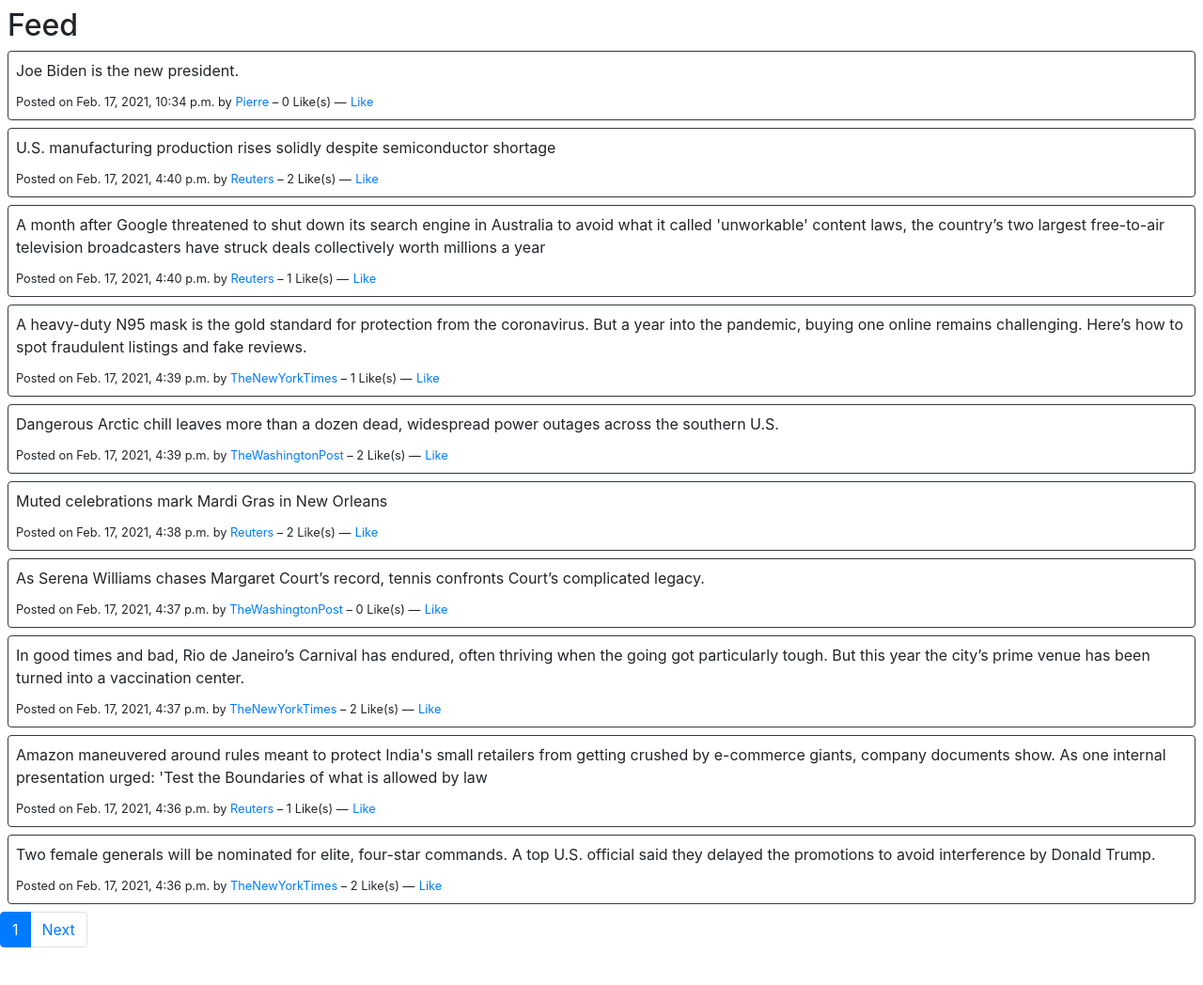
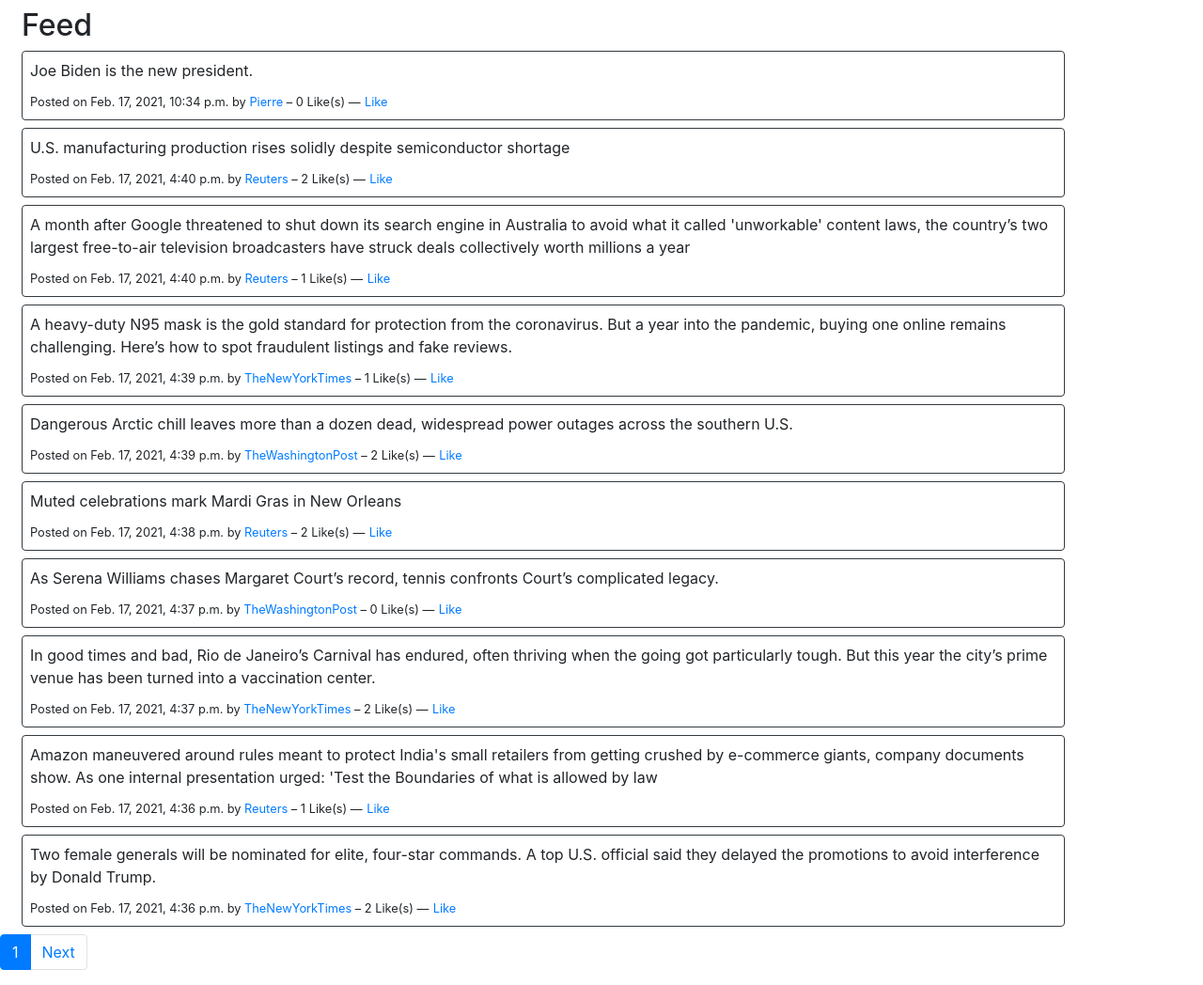
Before and after one commit to palexthom/CS50w, a Django app: page /posts in a window 1280 px wide. Shown: the part 56-1104 px from the top of the page at 94% size. Before the commit the page ends 1064 px from the top, so only its background shows below. Run offline with Django 3.2, Linux system fonts and the light colour scheme; a user stored in the database is signed in; data comes from the database, SQL or seed files in the repository; both versions use the stored data as it was after the commit; some libraries are stand-ins or nearby versions.

Commit message:
Final changes

```diff
--- a/project4/network/static/network/index.js
+++ b/project4/network/static/network/index.js
@@ -105,7 +105,8 @@
     console.log(contents)
     const div = document.getElementById(contents)
     var body = div.innerHTML
-    div.innerHTML = `<textarea class="form-control" id="compose-${contents}">${body}</textarea><button class="btn btn-primary my-2" onclick="update_post(${contents})">Update</button>`
+    div.innerHTML = `<textarea class="form-control" id="compose-${contents}">${body}</textarea>
+                    <button class="btn btn-primary my-2" onclick="update_post(${contents})">Update</button>`
 }
 
 function on_like(contents){
--- a/project4/network/templates/network/index.html
+++ b/project4/network/templates/network/index.html
@@ -39,7 +39,7 @@
         </div>
 
 
-        <div class="m-2" id="feed">
+        <div class="m-2 container-md" id="feed">
             <h2>Feed</h2>
             {% for post in page_obj %}
             <div class='border border-dark rounded p-2 my-2 bg-white'>
--- a/project4/network/templates/network/register.html
+++ b/project4/network/templates/network/register.html
@@ -1,7 +1,7 @@
 {% extends "network/layout.html" %}
 
 {% block body %}
-
+    <div class="mx-3">
     <h2>Register</h2>
 
     {% if message %}
@@ -26,5 +26,6 @@
     </form>
 
     Already have an account? <a href="{% url 'login' %}">Log In here.</a>
+    </div>
 
 {% endblock %}
```
Also changed, not shown: project4/db.sqlite3.
